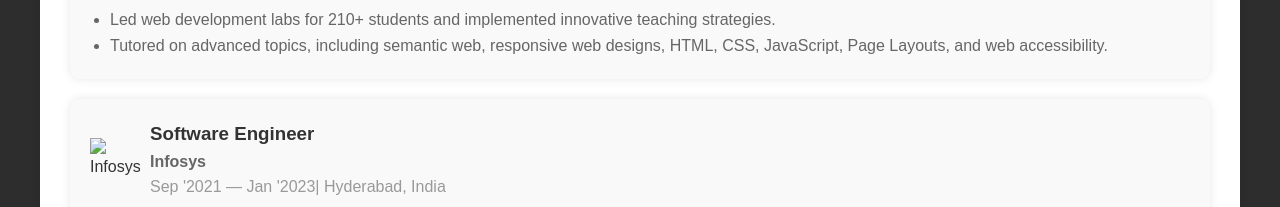
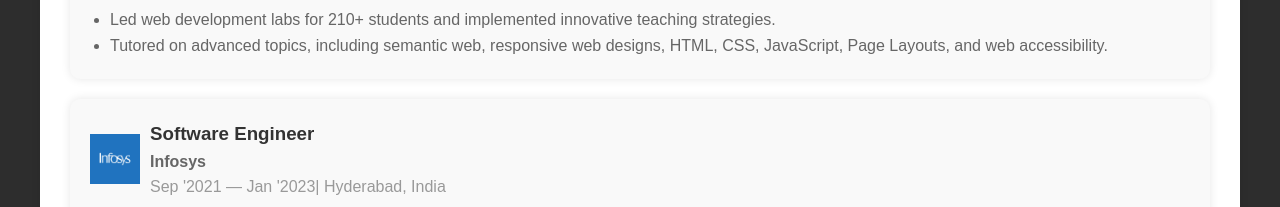
Before and after one commit to nagaraju-balkam/Nagaraju-Balkam, a plain HTML site: page index.html in a window 1280 px wide. Shown: the part 983-1190 px from the top of the page. Drawn offline with Linux system fonts and the light colour scheme.

Commit message:
Update index.html
infosys png

```diff
--- a/index.html
+++ b/index.html
@@ -74,7 +74,7 @@
                     </li>
                     <li>
                         <div class="experience-header">
-                            <img src="assets/images/logos/infosys.png" alt="Infosys" class="company-logo" />
+                            <img src="assets/images/logos/infosys.jpg" alt="Infosys" class="company-logo" />
                             <div class="experience-info">
                                 <h3>Software Engineer</h3>
                                 <h4>Infosys</h4>
```
